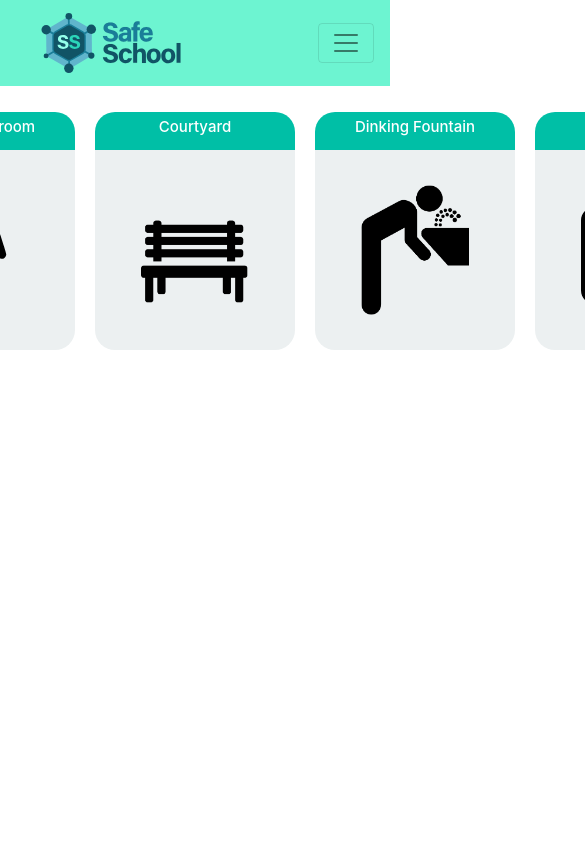
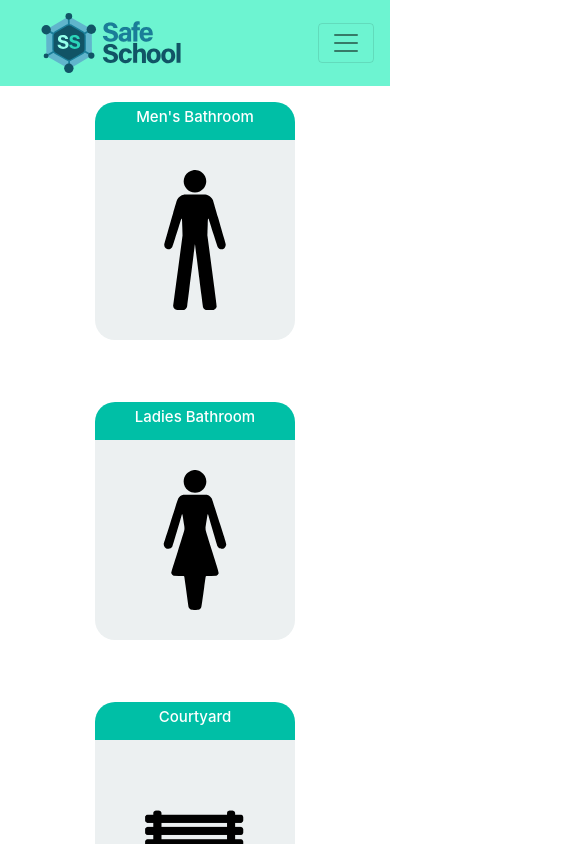
Before and after one commit to caio-k/rp2-project-webapp, a React (Create React App) app: page /place in a window 390 px wide. Shown: the top 844 px of the page, 585 px wide, since content can reach past the window. Built offline with nearby package versions, Linux system fonts and the light colour scheme.

Commit message:
change place

```diff
--- a/src/components/places/board-place.component.js
+++ b/src/components/places/board-place.component.js
@@ -1,6 +1,7 @@
 import React, { Component } from "react";
 import ChoosePlace from './choose';
 import Places from './places';
+import './css/board-place.css'
 
 export default class BoardPlace extends Component {
   constructor(props) {
@@ -19,7 +20,7 @@ export default class BoardPlace extends Component {
 
   render() {
     return (
-      <div className="container">
+      <div className="board__place__container">
 
         {this.state.type === ''?
           <ChoosePlace type={(type)=>{
--- a/src/components/places/choose.js
+++ b/src/components/places/choose.js
@@ -12,14 +12,7 @@ export default class ChoosePlace extends Component {
     super(props);
 
     this.state = {
-      content: ""
     };
-  }
-
-  componentDidMount() {
-    this.setState({
-      content: "Choose Place Type."
-    });
   }
 
   render() {
@@ -27,7 +20,7 @@ export default class ChoosePlace extends Component {
       <div className="choose__container">
         <div className="choose__group">
           <h1 className="choose__title">Men's Bathroom</h1>
-          <button className="choose__btn" onClick={()=>{this.props.type('WOMEN_BATHROOM')}}>
+          <button className="choose__btn" onClick={()=>{this.props.type('MEN_BATHROOM')}}>
             <img src={menImg} alt='Ladies Room' className="choose__img" style={{width: '70px'}} />
           </button>
         </div>
@@ -39,19 +32,19 @@ export default class ChoosePlace extends Component {
         </div>
         <div className="choose__group">
           <h1 className="choose__title">Courtyard</h1>
-          <button className="choose__btn" onClick={()=>{this.props.type('WOMEN_BATHROOM')}}>
+          <button className="choose__btn" onClick={()=>{this.props.type('YARD')}}>
             <img src={benchImg} alt='Ladies Room' className="choose__img" />
           </button>
         </div>
         <div className="choose__group">
           <h1 className="choose__title">Dinking Fountain</h1>
-          <button className="choose__btn" onClick={()=>{this.props.type('WOMEN_BATHROOM')}}>
+          <button className="choose__btn" onClick={()=>{this.props.type('DRINKING_FOUNTAIN')}}>
             <img src={drinkingImg} alt='Ladies Room' className="choose__img" />
           </button>
         </div>
         <div className="choose__group">
           <h1 className="choose__title">Custom</h1>
-          <button className="choose__btn" onClick={()=>{this.props.type('WOMEN_BATHROOM')}}>
+          <button className="choose__btn" onClick={()=>{this.props.type('CUSTOM')}}>
             <img src={customImg} alt='Ladies Room' className="choose__img" />
           </button>
         </div>
--- /dev/null
+++ b/src/components/places/css/board-place.css
@@ -0,0 +1,5 @@
+.board__place__container{
+    height: calc(100vh - 150px);
+    display: flex;
+    justify-content: center;
+}
--- a/src/components/places/css/choose.css
+++ b/src/components/places/css/choose.css
@@ -41,3 +41,33 @@
 .choose__img{
     max-width: 60%;
 }
+
+@media screen and (max-width: 500px) {
+    .choose__container{
+        display: flex;
+        flex-direction: column;
+        margin-top: 700px;
+    }
+    .choose__group{
+        margin: 50px;
+    }
+}
+
+@media screen and (min-width: 501px) and (max-width: 900px) {
+    .choose__container{
+        display: flex;
+        flex-wrap: wrap;
+        max-width: 500px;
+    }
+    .choose__group{
+        margin-bottom: 50px;
+    }
+}
+
+@media screen and (min-width: 901px) and (max-width: 1200px) {
+    .choose__container{
+        display: flex;
+        flex-wrap: wrap;
+        max-width: 900px;
+    }
+}
--- a/src/components/places/css/place.css
+++ b/src/components/places/css/place.css
@@ -7,12 +7,15 @@
     background-color: var(--cor-bg-content-1);
 }
 
-.place__header{
+.place__header, .place__header h3 {
     background: var(--cor-bg-header-1);
     display: flex;
     justify-content: center;
     align-items: center;
     color: var(--cor-words-principal);
+    min-height: 40px;
+    max-height: 40px;
+    font-size: 1.3rem;
 }
 
 .place__img{
--- a/src/components/places/places.js
+++ b/src/components/places/places.js
@@ -1,6 +1,7 @@
 import React, { Component } from "react";
 import PlaceComponent from './place';
 import PlaceService from '../../services/place.service';
+import Spinner from "../utils/spinner.component";
 import './css/places.css'
 
 export default class Places extends Component {
@@ -8,7 +9,8 @@ export default class Places extends Component {
     super(props);
 
     this.state = {
-      renderPlaces: []
+      renderPlaces: [],
+      loading: true
     };
   }
 
@@ -23,11 +25,13 @@ export default class Places extends Component {
     PlaceService.listAllPlacesBySchoolId(school.id).then(res =>{
 
       const placesToRender = res.data.filter((item)=>{
+        console.log(item.type)
         return item.type === this.props.type
       })
 
       this.setState({
-        renderPlaces: placesToRender
+        renderPlaces: placesToRender,
+        loading: false
       });
     })
   }
@@ -35,6 +39,13 @@ export default class Places extends Component {
   render() {
     return (
       <div className="container">
+
+        {this.state.loading && (
+          <Spinner/>
+        )}
+
+        {!this.state.loading && (
+
           <div className="places_cards">
             {this.state.renderPlaces.map((item)=>(
               <PlaceComponent
@@ -70,6 +81,7 @@ export default class Places extends Component {
               type="bathroom"
             />
           </div>
+        )}
       </div>
     );
   }
```
